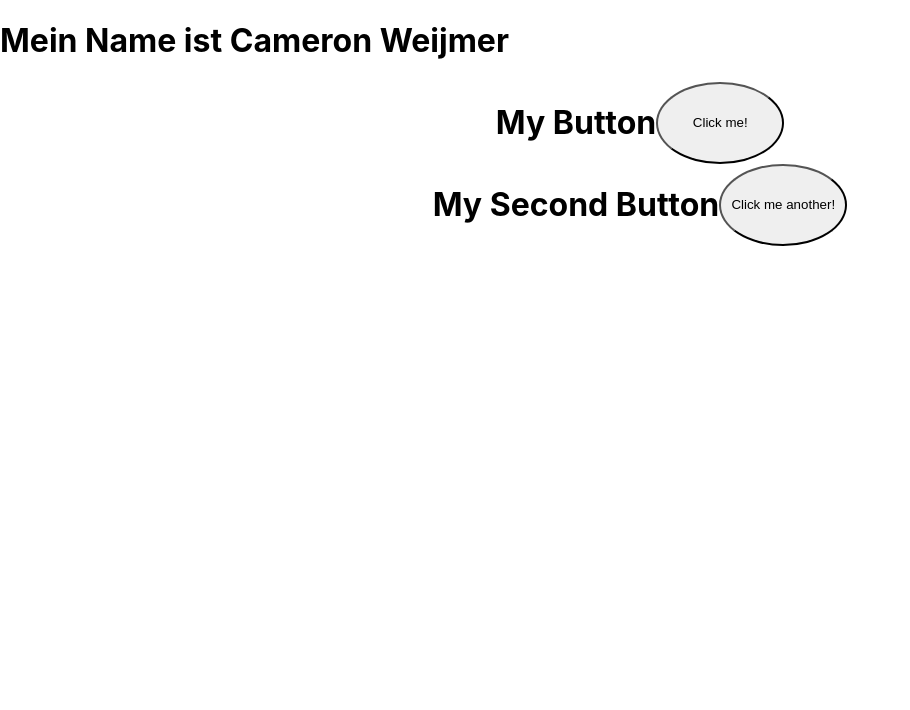
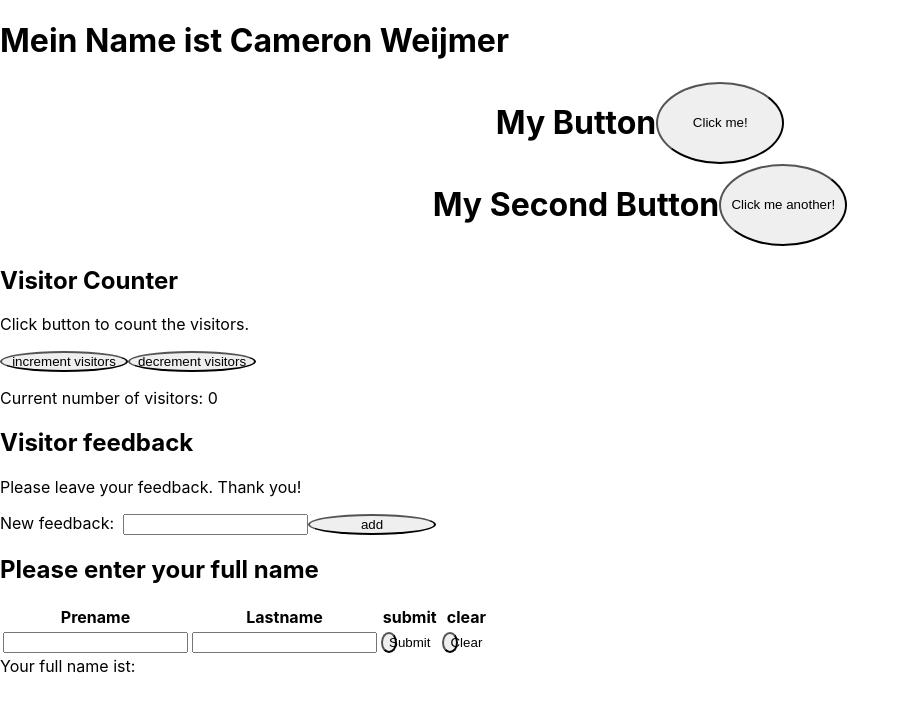
Before and after one commit to CameronWeijmer/react_app, a React (Create React App) app: page / in a window 1280 px wide. Shown: the top 710 px of the page, without its empty margins (0-910 px from the left). Built offline with nearby package versions, Linux system fonts and the light colour scheme.

Commit message:
🚀 Added Components

```diff
--- a/src/App.js
+++ b/src/App.js
@@ -1,34 +1,20 @@
-import './App.css';
+import "./App.css";
 import MyComponent from "./MyComponent.js";
 import MyButton from "./MyButton";
+import VisitorCounter from "./VisitorCounter";
+import VisitorFeedback from "./VisitorFeedback";
+import Form from "./Form";
 
 function App() {
-    return (
-        <div>
-            <MyComponent/>
-            <MyButton/>
-        </div>
-    )
+  return (
+    <div>
+      <MyComponent />
+      <MyButton />
+      <VisitorCounter />
+      <VisitorFeedback />
+      <Form/>
+    </div>
+  );
 }
 
-// <div className="App">
-//     <header className="App-header">
-//         <img src={logo} className="App-logo" alt="logo"/>
-//         <p>
-//             Edit <code>src/App.js</code> and save to reload.
-//         </p>
-//         <a
-//             className="App-link"
-//             href="https://reactjs.org"
-//             target="_blank"
-//             rel="noopener noreferrer"
-//         >
-//             Learn React, this way
-//         </a>
-//     </header>
-// </div>
-// )
-// ;
-// }
-
 export default App;
--- /dev/null
+++ b/src/Form.js
@@ -0,0 +1,72 @@
+import { useState } from "react";
+
+export default function MyPreAndLastnameForm() {
+  const [prename, setPrename] = useState("");
+  const [lastname, setLastname] = useState("");
+  const [fullname, setFullname] = useState("");
+  const handleSubmit = (event) => {
+    /*To cancel the native behavior of the submit button
+     *you need to use React’s event.preventDefault()
+     */ event.preventDefault();
+    setFullname(prename + " " + lastname);
+    /*As state updates are asynchronous, *console.log will not work as expected. */
+    console.log("full name: " + fullname);
+  };
+  function handleClear() {
+    setPrename("");
+    setLastname("");
+    setFullname("");
+  }
+  return (
+    <div className="container">
+      <h2>Please enter your full name</h2>{" "}
+      <form onSubmit={(e) => handleSubmit(e)}>
+        <table>
+          <thead>
+            <tr>
+              <th>Prename</th>
+              <th>Lastname</th>
+              <th>submit</th>
+              <th>clear</th>
+            </tr>
+          </thead>
+          <tbody>
+            <tr>
+              {" "}
+              {/*Einrücken zugunsten der Darstellung nicht korrekt */}
+              <td>
+                <input
+                  type="text"
+                  value={prename}
+                  onChange={(e) => setPrename(e.target.value)}
+                />
+              </td>
+              <td>
+                <input
+                  type="text"
+                  value={lastname}
+                  onChange={(e) => setLastname(e.target.value)}
+                />
+              </td>
+              <td>
+                <button type="submit" value="Submit">
+                  Submit
+                </button>
+              </td>
+              <td>
+                <button type="button" value="Clear" onClick={handleClear}>
+                  Clear
+                </button>
+              </td>
+            </tr>
+          </tbody>
+        </table>
+        <label>
+          Your full name ist:&nbsp;
+          <output>{fullname}</output>
+        </label>
+        <br />
+      </form>
+    </div>
+  );
+}
--- a/src/MyButton.js
+++ b/src/MyButton.js
@@ -10,7 +10,6 @@ export default function MyButton() {
             alert("Only Button clicked. " + e.ctrlKey)
         }
     }
-
     return (
         <div>
             <div class={"myButton"}>
--- a/src/VisitorCounter.js
+++ b/src/VisitorCounter.js
@@ -0,0 +1,27 @@
+import {useState} from "react";
+
+export default function VisitorCounter() {
+    const [counter, setCounter] = useState(0);
+
+    function onClickIncrement() {
+        console.log("onClickDecrement was clicked");
+        setCounter(counter + 1)
+    }
+
+    function onClickDecrement() {
+        console.log("onClickDecrement was clicked");
+        if (counter > 0) {
+            setCounter(counter - 1)
+        }
+    }
+
+    return (
+        <div>
+            <h2>Visitor Counter</h2>
+            <p>Click button to count the visitors.</p>
+            <button onClick={onClickIncrement}> increment visitors</button>
+            <button onClick={onClickDecrement}> decrement visitors</button>
+            <p>Current number of visitors: {counter}</p>
+        </div>
+    )
+}
--- /dev/null
+++ b/src/VisitorFeedback.js
@@ -0,0 +1,25 @@
+import {useState} from "react";
+
+export default function MyVisitorFeedback() {
+    const [feedback, setFeedback] = useState("");
+    const [records, setRecord] = useState("");
+
+    function onChangeText(event) {
+        setFeedback(event.target.value)
+    }
+
+    function onUpdateRecords() {
+        setRecord(records + feedback + "\n")
+    }
+
+    return (
+        <div>
+            <h2>Visitor feedback</h2>
+            <p>Please leave your feedback. Thank you!</p>
+            <label>New feedback:&nbsp; <input type="text" value={feedback} onChange={(e) => onChangeText(e)}/>
+            </label>
+            <button onClick={onUpdateRecords}>add</button>
+            <p style={{whiteSpace: "pre-line"}}>{records}</p>
+        </div>
+    )
+}
```
